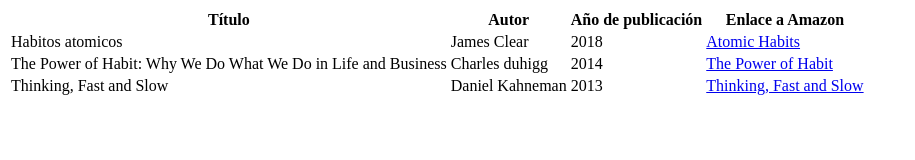
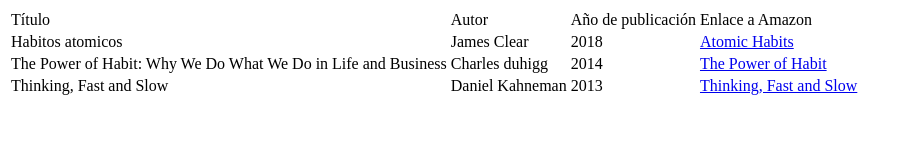
Before and after one commit to EdHuayllasco/OpenBootCamp, a plain HTML site: page ejercicio3.html in a window 1280 px wide. Shown: the whole page, without its empty margins (0-915 px from the left). Drawn offline with Linux system fonts and the light colour scheme.

Commit message:
Ejercicio 2 parte 2 modf

```diff
--- a/ejercicio3.html
+++ b/ejercicio3.html
@@ -8,12 +8,15 @@
 </head>
 <body>
     <table>
+        <thead>
             <tr>
-            <th>Título</th>
-            <th>Autor</th>
-            <th>Año de publicación</th>
-            <th>Enlace a Amazon</th>
+                <td>Título</td>
+                <td>Autor</td>
+                <td>Año de publicación</td>
+                <td>Enlace a Amazon</td>
             </tr>
+        </thead>
+        <tbody>
             <tr>
                 <td>Habitos atomicos</td>
                 <td>James Clear</td>
@@ -32,6 +35,8 @@
                 <td>2013</td>
                 <td><a href="https://www.amazon.com/-/es/Daniel-Kahneman/dp/0374533555/ref=d_pd_sbs_sccl_3_12/147-8553217-9486553?pd_rd_w=yzTjI&content-id=amzn1.sym.3676f086-9496-4fd7-8490-77cf7f43f846&pf_rd_p=3676f086-9496-4fd7-8490-77cf7f43f846&pf_rd_r=AG26TRB7TT60SZS8EK6S&pd_rd_wg=PW9us&pd_rd_r=4992639b-06d0-4035-9c59-1ef424ebd7b6&pd_rd_i=0374533555&psc=1">Thinking, Fast and Slow</a></td>
             </tr>
+        </tbody>
+
     </table>
 
 </body>
```
Lines whose indentation alone changed are shown as unchanged.
